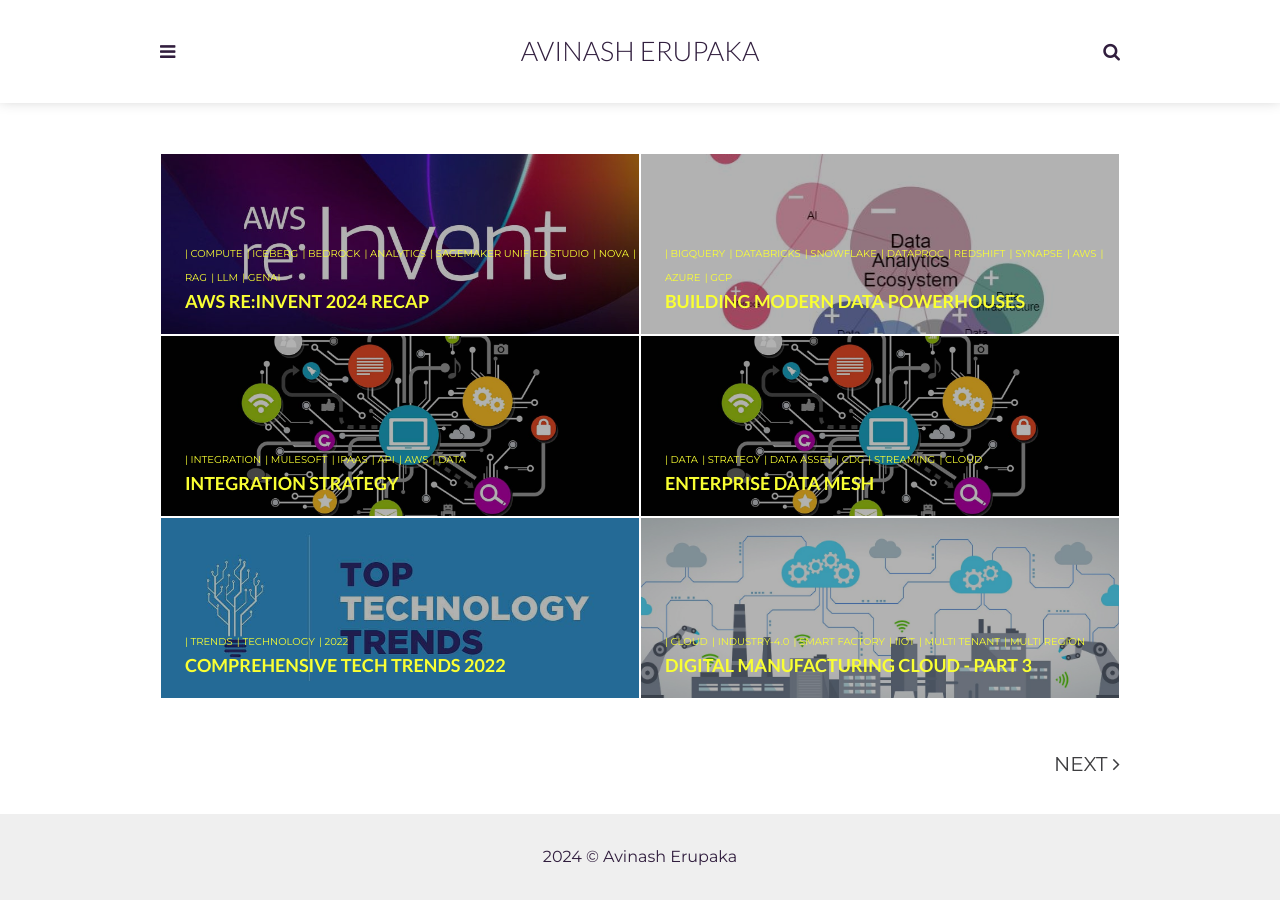
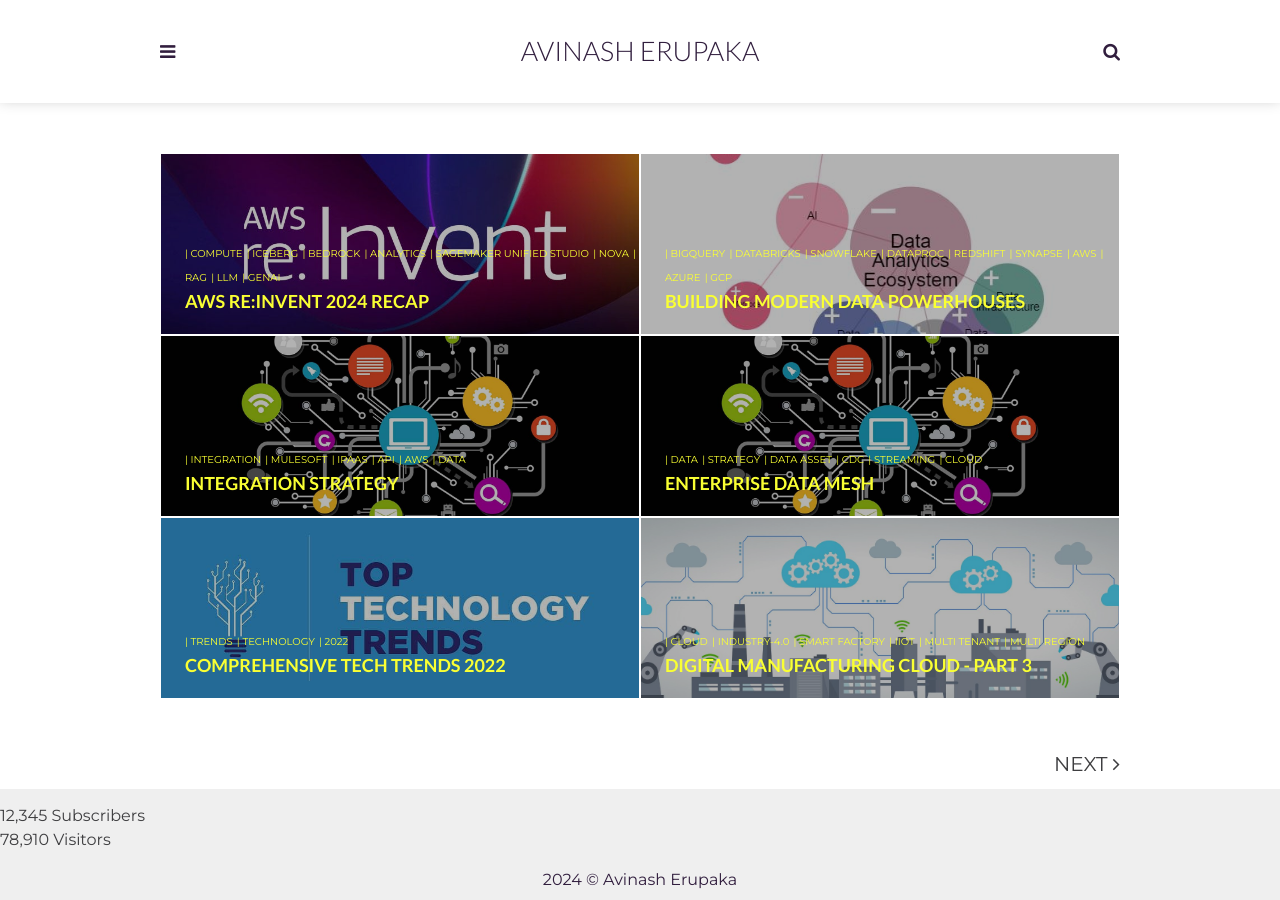
Before and after one commit to avinasherupaka/techsavi.blog, a Jekyll site: the page built from index.html, in a window 1280 px wide. Built offline with Jekyll 4.4.1, drawn with Linux system fonts in a browser that asks for light colours; the list of posts is cut into pages by our own code.

Commit message:
updating subscription backend

```diff
--- a/_includes/footer.html
+++ b/_includes/footer.html
@@ -1,5 +1,15 @@
 <footer class="main-footer">
+  <div class="stats">
+    <div class="stat-item">
+      <span class="stat-number">12,345</span>
+      <span class="stat-label">Subscribers</span>
+    </div>
+    <div class="stat-item">
+      <span class="stat-number">78,910</span>
+      <span class="stat-label">Visitors</span>
+    </div>
+  </div>
   <div class="copyright">
     <p>{{site.time | date: '%Y'}} &copy; {{site.author}}</p>
   </div>
-</footer> <!-- End Footer -->
+</footer>
```
